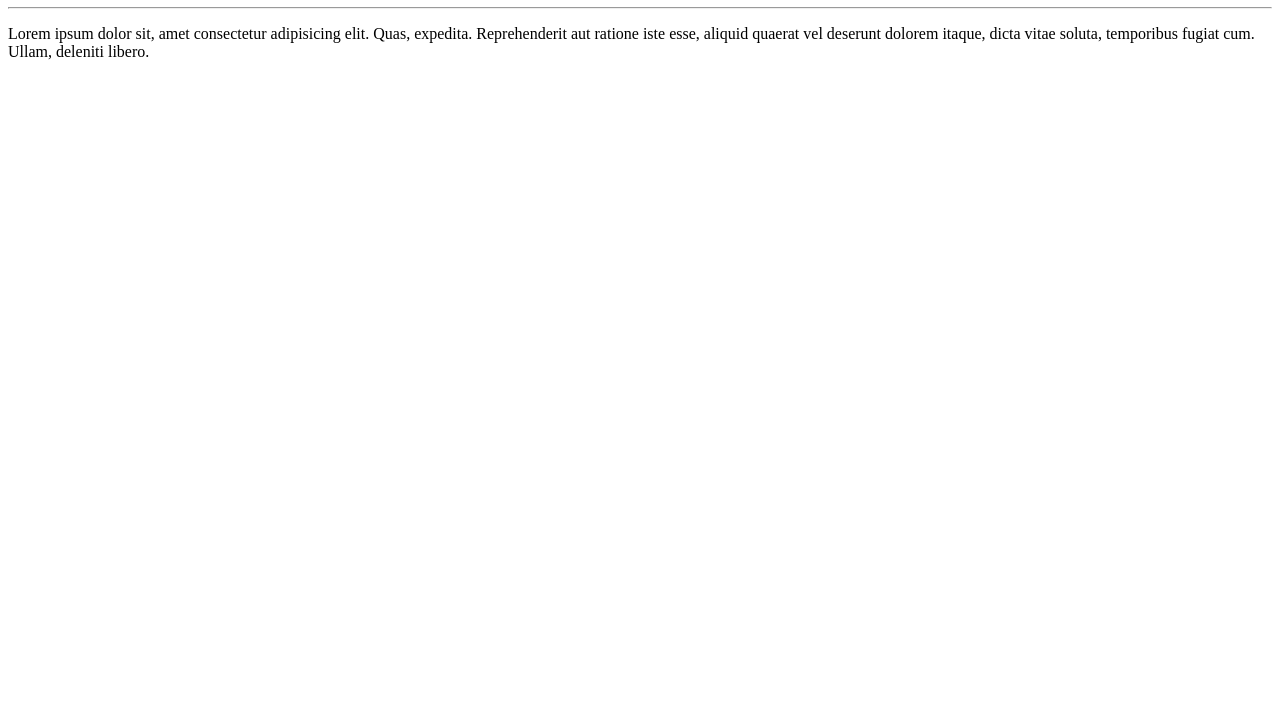
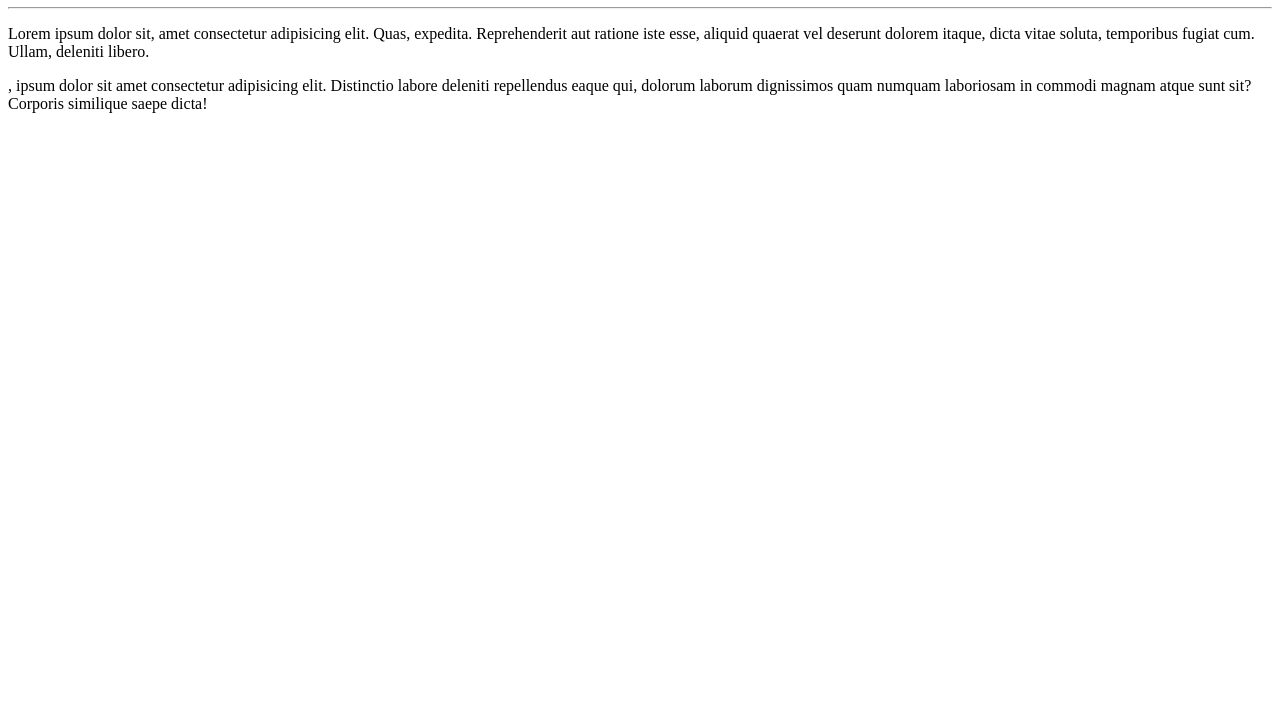
Before and after one commit to carlosaugustorb/Ola-Mundo, a plain HTML site: page site-exemplo/index.html in a window 1280 px wide. Shown: the part 73-800 px from the top of the page. Drawn offline with Linux system fonts and the light colour scheme.

Commit message:
adicionei um paragrafo

```diff
--- a/site-exemplo/index.html
+++ b/site-exemplo/index.html
@@ -9,5 +9,7 @@
     <h1>Olá Mundo</h1>
     <hr>
     <p>Lorem ipsum dolor sit, amet consectetur adipisicing elit. Quas, expedita. Reprehenderit aut ratione iste esse, aliquid quaerat vel deserunt dolorem itaque, dicta vitae soluta, temporibus fugiat cum. Ullam, deleniti libero.
+    </p>
+    <p>, ipsum dolor sit amet consectetur adipisicing elit. Distinctio labore deleniti repellendus eaque qui, dolorum laborum dignissimos quam numquam laboriosam in commodi magnam atque sunt sit? Corporis similique saepe dicta!</p>
 </body>
 </html>
```
